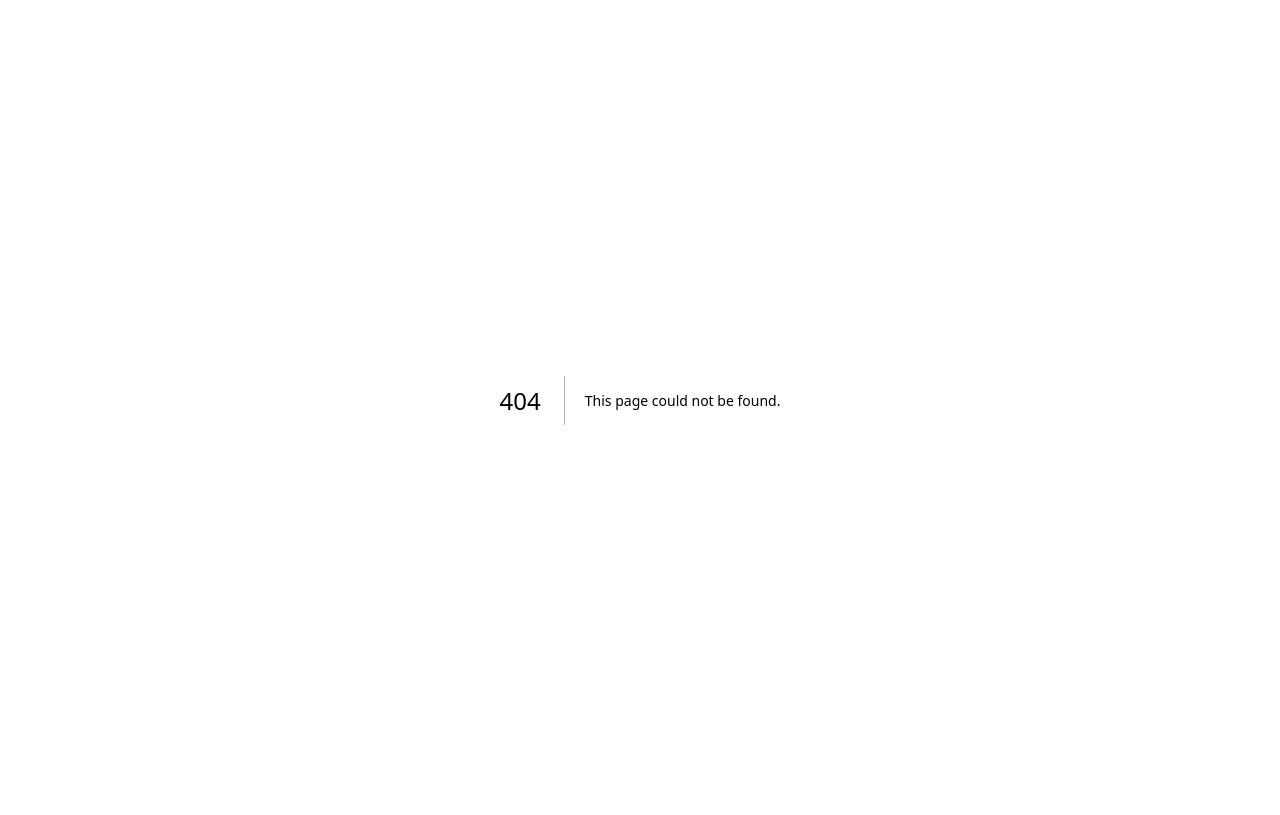
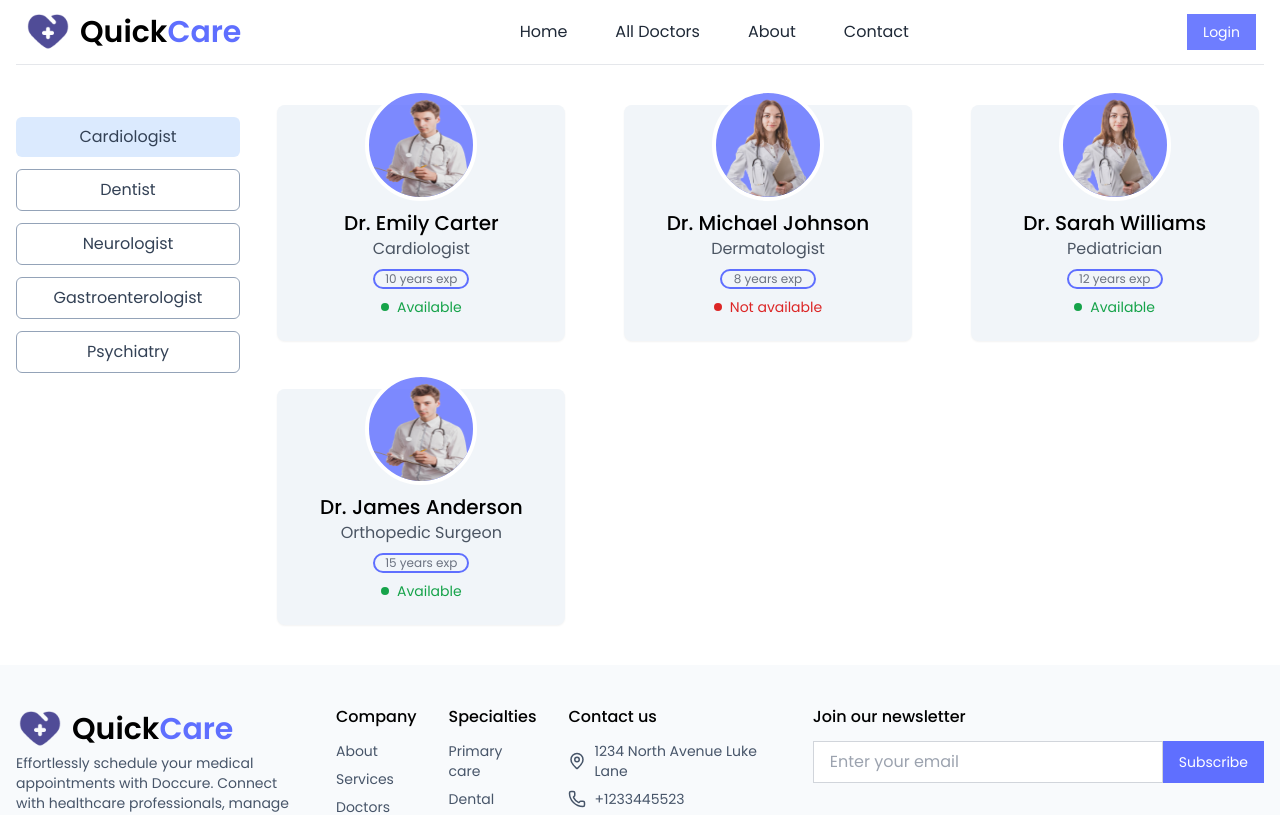
Before and after one commit to Sakibahmed2/quick-care-frontend, a Next.js app: page /doctors in a window 1280 px wide. Before the commit this address had no page. Shown: the top 815 px of the page. Built offline with nearby package versions, Linux system fonts and the light colour scheme.

Commit message:
all doctor done

```diff
--- /dev/null
+++ b/src/app/(withCommon)/about/page.tsx
@@ -0,0 +1,7 @@
+import React from "react";
+
+const AboutPage = () => {
+  return <div>AboutPage</div>;
+};
+
+export default AboutPage;
--- /dev/null
+++ b/src/app/(withCommon)/contact/page.tsx
@@ -0,0 +1,7 @@
+import React from "react";
+
+const ContactPage = () => {
+  return <div>ContactPage</div>;
+};
+
+export default ContactPage;
--- /dev/null
+++ b/src/app/(withCommon)/doctors/page.tsx
@@ -0,0 +1,98 @@
+import Container from "@/components/UI/Container";
+import React from "react";
+import doctor1 from "@/assets/doctors/doctor1.png";
+import doctor2 from "@/assets/doctors/doctor2.png";
+import { cn } from "@/utils/cn";
+import DoctorCard from "@/components/UI/DoctorCard";
+
+const doctors = [
+  {
+    name: "Dr. Emily Carter",
+    img: doctor1,
+    specialty: "Cardiologist",
+    experience: "10 years",
+    about:
+      "Dr. Carter specializes in treating heart-related conditions and is known for her compassionate approach.",
+    fees: "$150",
+    isAvailable: true,
+  },
+  {
+    name: "Dr. Michael Johnson",
+    img: doctor2,
+    specialty: "Dermatologist",
+    experience: "8 years",
+    about:
+      "Dr. Johnson has extensive experience in treating skin diseases and providing advanced dermatological care.",
+    fees: "$120",
+    isAvailable: false,
+  },
+  {
+    name: "Dr. Sarah Williams",
+    img: doctor2,
+    specialty: "Pediatrician",
+    experience: "12 years",
+    about:
+      "Dr. Williams is dedicated to providing exceptional healthcare to children of all ages.",
+    fees: "$100",
+    isAvailable: true,
+  },
+  {
+    name: "Dr. James Anderson",
+    img: doctor1,
+    specialty: "Orthopedic Surgeon",
+    experience: "15 years",
+    about:
+      "Dr. Anderson is a leading expert in treating bone and joint issues, ensuring patients recover quickly.",
+    fees: "$200",
+    isAvailable: true,
+  },
+];
+
+const specialties = [
+  {
+    name: "Cardiologist",
+  },
+  {
+    name: "Dentist",
+  },
+  {
+    name: "Neurologist",
+  },
+  {
+    name: "Gastroenterologist",
+  },
+  {
+    name: "Psychiatry",
+  },
+];
+
+const DoctorsPage = () => {
+  return (
+    <Container className="mt-10">
+      <div className="grid grid-cols-5 gap-8">
+        <div className="col-span-1">
+          {specialties.map((specialty, idx) => (
+            <p
+              key={idx}
+              className={cn(
+                "border border-slate-400 text-slate-700 mt-3 p-2 text-center rounded-md",
+                specialty.name === "Cardiologist"
+                  ? "bg-blue-100 border-none"
+                  : ""
+              )}
+            >
+              {specialty.name}
+            </p>
+          ))}
+        </div>
+        <div className="col-span-4 grid grid-cols-3 gap-12 ">
+          {doctors.map((doctor, index) => (
+            <DoctorCard key={index} doctor={doctor} />
+          ))}
+        </div>
+      </div>
+    </Container>
+  );
+};
+
+export default DoctorsPage;
--- a/src/app/(withCommon)/page.tsx
+++ b/src/app/(withCommon)/page.tsx
@@ -12,9 +12,9 @@ const HomePage = () => {
 
       <Specialty />
 
+      <TopDoctor />
+
       <HowItWorks />
-
-      <TopDoctor />
     </Container>
   );
 };
--- a/src/components/UI/DoctorCard.tsx
+++ b/src/components/UI/DoctorCard.tsx
@@ -4,8 +4,6 @@ import Image from "next/image";
 import React from "react";
 
 const DoctorCard = ({ doctor }: { doctor: any }) => {
-  console.log(doctor);
-
   const { name, img, specialty, experience, isAvailable } = doctor || {};
 
   return (
--- a/src/components/UI/SpecialtyCard.tsx
+++ b/src/components/UI/SpecialtyCard.tsx
@@ -7,7 +7,7 @@ const SpecialtyCard = ({ specialty }: { specialty: TSpecialty }) => {
 
   return (
     <div className="flex flex-col items-center gap-1 ">
-      <div className="bg-gradient-to-t from-slate-200 to-violet-400  p-5 rounded-full">
+      <div className="bg-gradient-to-t from-primary/10 to-primary  p-5 rounded-full">
         <Image src={image} height={64} width={64} alt={name} />
       </div>
       <p>{name}</p>
--- a/src/components/shared/footer/Footer.tsx
+++ b/src/components/shared/footer/Footer.tsx
@@ -6,7 +6,7 @@ import { Mail, MapPin, Phone } from "lucide-react";
 
 const Footer = () => {
   return (
-    <div className="bg-slate-50 pt-10">
+    <div className="bg-slate-50 pt-10 mt-10">
       <Container>
         <div className="md:flex justify-between items-start gap-8 space-y-5 md:space-y-0">
           <div>
--- a/tailwind.config.ts
+++ b/tailwind.config.ts
@@ -11,7 +11,8 @@ export default {
       colors: {
         background: "var(--background)",
         foreground: "var(--foreground)",
-        primary: "#f2437a",
+        // Todo: Change on future
+        primary: "#5F6FFF",
       },
     },
   },
```
